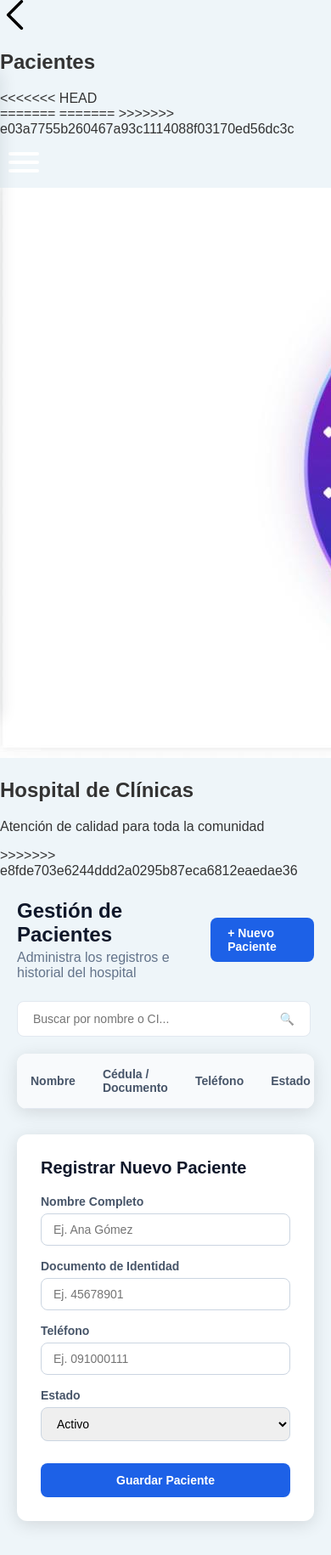
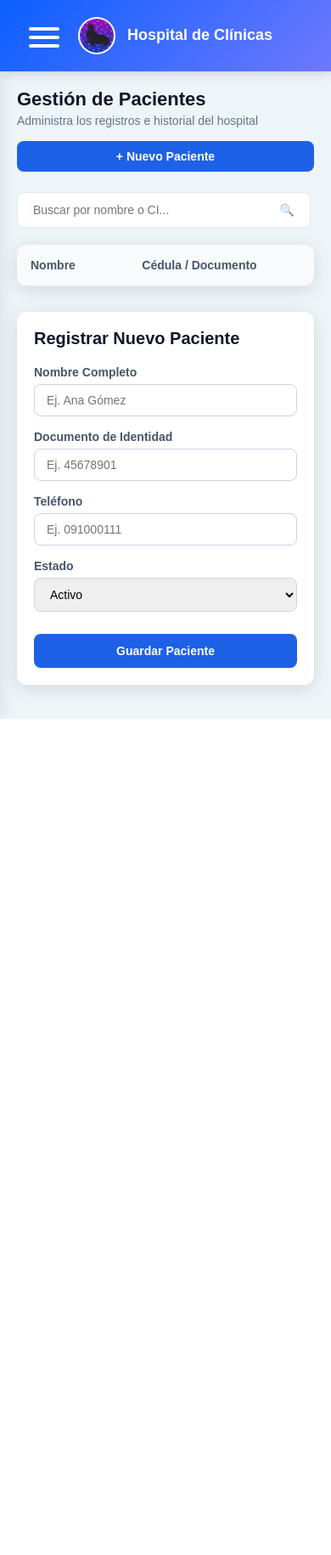
Before and after one commit to Luuucho7/Proyecto_Final, a PHP site: page /html/pacientes.html in a window 390 px wide; the page is wider, and only the part inside the window is pictured. Shown: that part at 85% size. After the commit the page ends 846 px from the top of that part, so only its background shows below. Run offline with PHP 8.4, Linux system fonts and the light colour scheme; lists and menus that the app fills with data are empty.

Commit message:
arreglo pacientes

```diff
--- a/css/pacientes.css
+++ b/css/pacientes.css
@@ -3,6 +3,7 @@ body {
     font-family: Arial, Helvetica, sans-serif;
     margin: 0;
     color: #333;
+    min-width: 320px;
 }
 
 .banner-logo {
@@ -161,12 +162,13 @@ body {
     background: #ffffff;
     border-radius: 12px;
     box-shadow: 0 4px 20px rgba(0, 0, 0, 0.12);
-    overflow: hidden;
+    overflow-x: auto;
     margin-bottom: 30px;
 }
 
 .tabla-pacientes {
     width: 100%;
+    min-width: 650px;
     border-collapse: collapse;
     text-align: left;
 }
@@ -295,7 +297,30 @@ body {
     }
 
     .pacientes {
-        margin-top: 24px;
+        margin-top: 104px;
         padding: 0 20px;
     }
+
+    .titulo-pacientes {
+        align-items: flex-start;
+        flex-direction: column;
+        gap: 16px;
+    }
+
+    .titulo-pacientes h1 {
+        font-size: 22px;
+    }
+
+    .subtitulo {
+        font-size: 14px;
+    }
+
+    .boton-nuevo {
+        align-self: stretch;
+        text-align: center;
+    }
+
+    .formulario-paciente {
+        padding: 20px;
+    }
 }
--- a/html/pacientes.html
+++ b/html/pacientes.html
@@ -1,25 +1,15 @@
 <!DOCTYPE html>
-<html lang="en">
+<html lang="es">
 <head>
     <meta charset="UTF-8">
     <meta name="viewport" content="width=device-width, initial-scale=1.0">
     <title>Hospital de Clinicas</title>
     <link rel="stylesheet" href="../css/pacientes.css">
+    <link rel="stylesheet" href="../css/banner.css">
 
 </head>
 <body>
 
-<header class="cabecera">
-    <a href="../html/pagina_principal.html" class="flechaatras">
-            <img src="../css/img/atras.jpg" alt="Volver"  width="35" height="35">
-    </a>
-    <h2>Pacientes</h2>
-<<<<<<< HEAD
-</header>
-
-=======
-=======
->>>>>>> e03a7755b260467a93c1114088f03170ed56dc3c
 <header class="banner-barra">
 
     <div class="banner-izquierda">
@@ -54,7 +44,6 @@
         <a href="../html/FAQ.html">Preguntas frecuentes</a>
     </nav>
 </aside>
->>>>>>> e8fde703e6244ddd2a0295b87eca6812eaedae36
 
 <!-- Contenido Principal -->
 
--- a/js/pacientes.js
+++ b/js/pacientes.js
@@ -1,63 +1,45 @@
 document.addEventListener('DOMContentLoaded', () => {
-    // Referencias a elementos del DOM
     const buscadorInput = document.querySelector('.buscador input');
     const tablaBody = document.querySelector('.tabla-pacientes tbody');
     const formulario = document.querySelector('.formulario-paciente form');
-
-<<<<<<< HEAD
-    // 1. FILTRADO / BUSCADOR EN TIEMPO REAL
-    buscadorInput.addEventListener('input', (e) => {
-        const busqueda = e.target.value.toLowerCase().trim();
-        const filas = tablaBody.querySelectorAll('tr');
-=======
-    const botonMenu = document.getElementById("btn-menu-pacientes");
-    const menu = document.getElementById("menu-derecho");
+    const botonMenu = document.getElementById('btn-menu-pacientes');
+    const menu = document.getElementById('menu-derecho');
 
     if (botonMenu && menu) {
-        botonMenu.addEventListener("click", function() {
-            const abierto = menu.classList.toggle("abierto");
-            botonMenu.setAttribute("aria-expanded", abierto.toString());
-            botonMenu.setAttribute("aria-label", abierto ? "Cerrar menú" : "Abrir menú");
+        botonMenu.addEventListener('click', () => {
+            const abierto = menu.classList.toggle('abierto');
+            botonMenu.setAttribute('aria-expanded', abierto.toString());
+            botonMenu.setAttribute('aria-label', abierto ? 'Cerrar menú' : 'Abrir menú');
         });
     }
 
-    const boton = document.getElementById("btn-guardar");
-    const tabla = document.querySelector(".tabla-pacientes tbody");
-    const formulario = document.getElementById("form-paciente");
->>>>>>> e03a7755b260467a93c1114088f03170ed56dc3c
+    if (buscadorInput && tablaBody) {
+        buscadorInput.addEventListener('input', (e) => {
+            const busqueda = e.target.value.toLowerCase().trim();
 
-        filas.forEach(fila => {
-            // Ignorar la fila de "sin pacientes" si estuviera visible
+            tablaBody.querySelectorAll('tr').forEach((fila) => {
                 if (fila.querySelector('.sin-pacientes')) return;
 
                 const nombre = fila.children[0].textContent.toLowerCase();
                 const documento = fila.children[1].textContent.toLowerCase();
-
-            if (nombre.includes(busqueda) || documento.includes(busqueda)) {
-                fila.style.display = '';
-            } else {
-                fila.style.display = 'none';
-            }
+                fila.style.display = nombre.includes(busqueda) || documento.includes(busqueda) ? '' : 'none';
             });
         });
+    }
 
-    // 2. AGREGAR NUEVO PACIENTE DESDE EL FORMULARIO
-    formulario.addEventListener('submit',(e) => {
-        e.preventDefault(); // Evitar la recarga de página
+    if (formulario && tablaBody) {
+        formulario.addEventListener('submit', (e) => {
+            e.preventDefault();
 
-        // Capturar valores
             const nombre = document.getElementById('nombre').value.trim();
             const documento = document.getElementById('documento').value.trim();
             const telefono = document.getElementById('telefono').value.trim() || 'Sin registrar';
             const estado = document.getElementById('estado').value;
 
-        // Validar datos mínimos
             if (!nombre || !documento) return;
 
-        // Crear nueva fila HTML
             const nuevaFila = document.createElement('tr');
-
-        const claseEstado = estado === 'activo' ? 'activo' : 'inactivo';
+            const claseEstado = estado === 'activo' ? 'estado-activo' : 'estado-inactivo';
             const textoEstado = estado === 'activo' ? 'Activo' : 'Inactivo';
 
             nuevaFila.innerHTML = `
@@ -67,11 +49,9 @@ document.addEventListener('DOMContentLoaded', () => {
                 <td><span class="estado ${claseEstado}">${textoEstado}</span></td>
             `;
 
-        // Insertar al inicio de la tabla
             tablaBody.insertBefore(nuevaFila, tablaBody.firstChild);
-
-        // Limpiar formulario y hacer scroll hacia arriba
             formulario.reset();
             window.scrollTo({ top: 0, behavior: 'smooth' });
         });
+    }
 });
```
Lines whose indentation alone changed are shown as unchanged.
